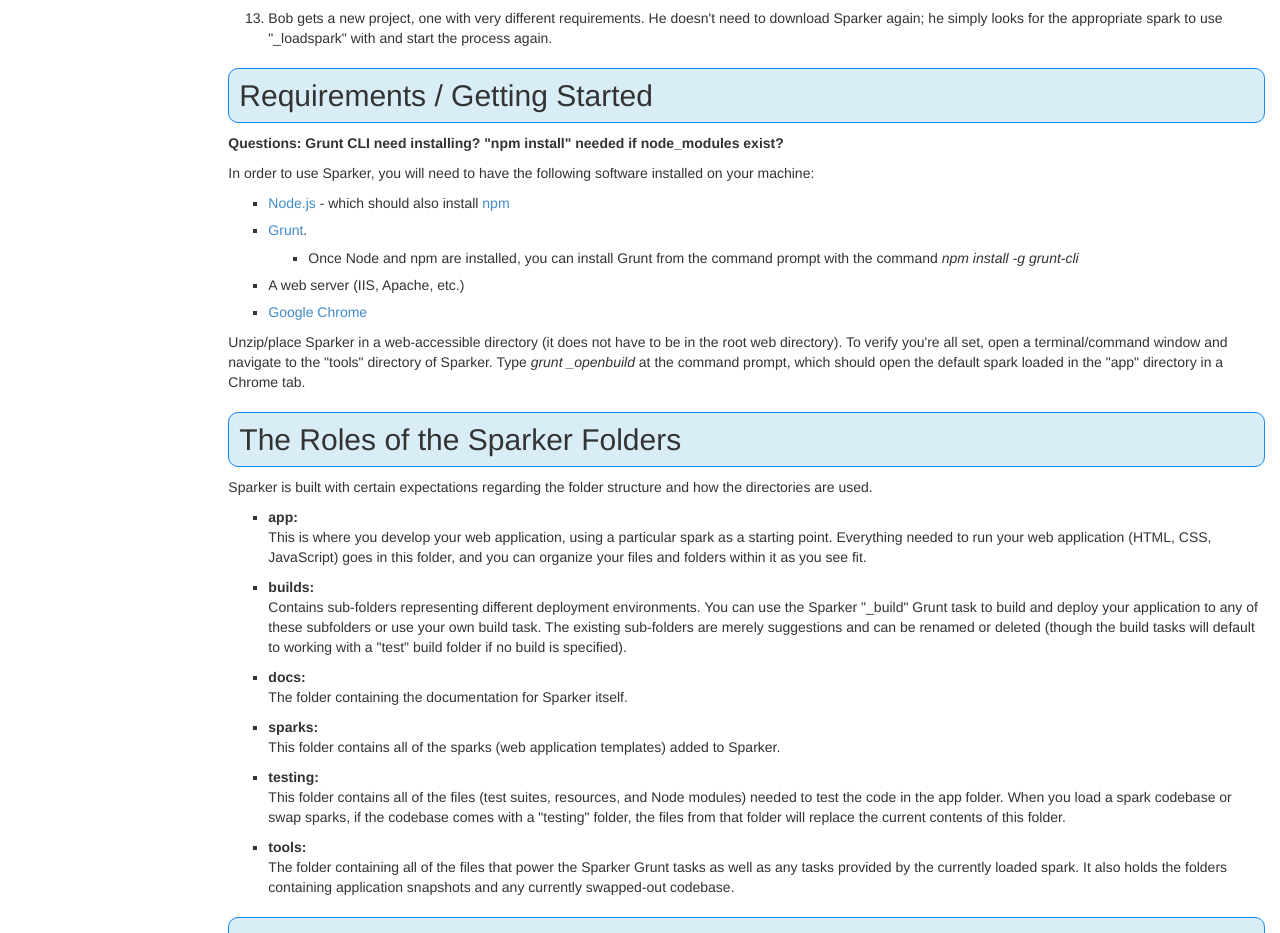
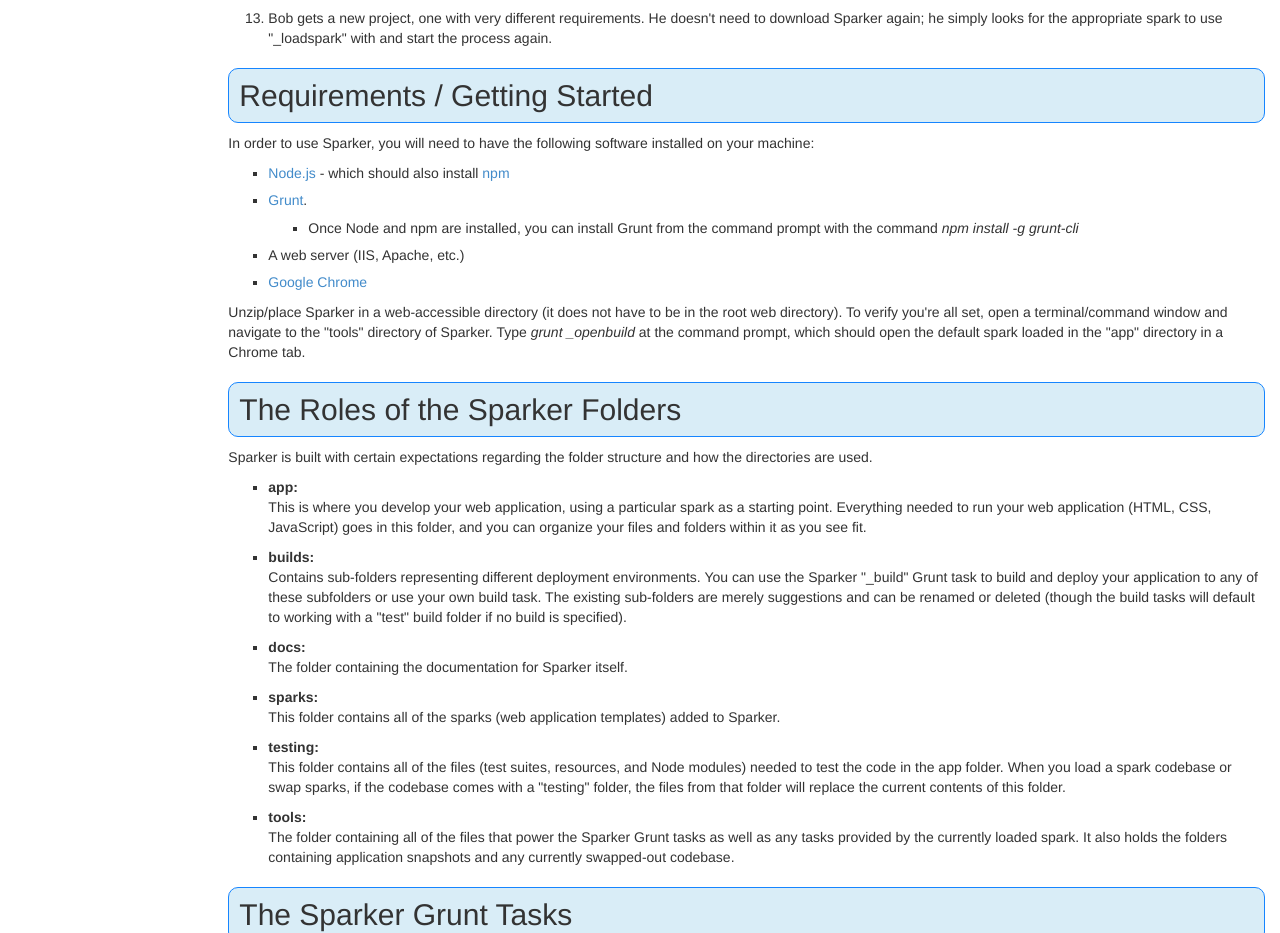
Before and after one commit to bcswartz/Sparker, a plain HTML site: page docs/index.html in a window 1280 px wide. Shown: the part 1003-1936 px from the top of the page. Drawn offline with Linux system fonts and the light colour scheme.

Commit message:
Update index.html
Removed an internal comment.

```diff
--- a/docs/index.html
+++ b/docs/index.html
@@ -71,7 +71,6 @@
 
             <h2><a name="requirements"></a>Requirements / Getting Started</h2>
 
-            <p><strong>Questions: Grunt CLI need installing?  "npm install" needed if node_modules exist?</strong></p>
             <p>In order to use Sparker, you will need to have the following software installed on your machine:</p>
             <ul>
                 <li><a href="http://nodejs.org/" target="_blank">Node.js</a> - which should also install <a href="https://github.com/npm/npm" target="_blank">npm</a></li>
```
